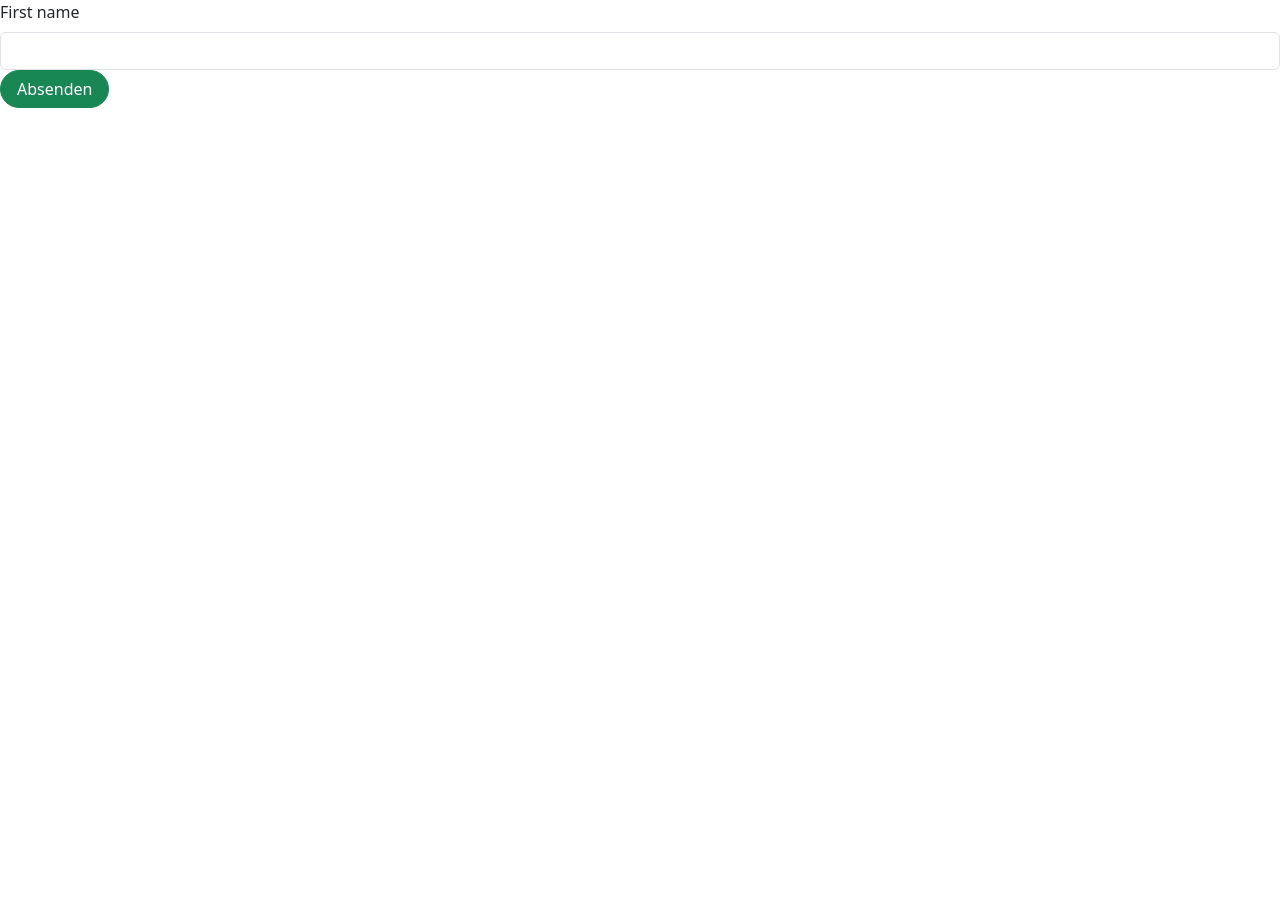
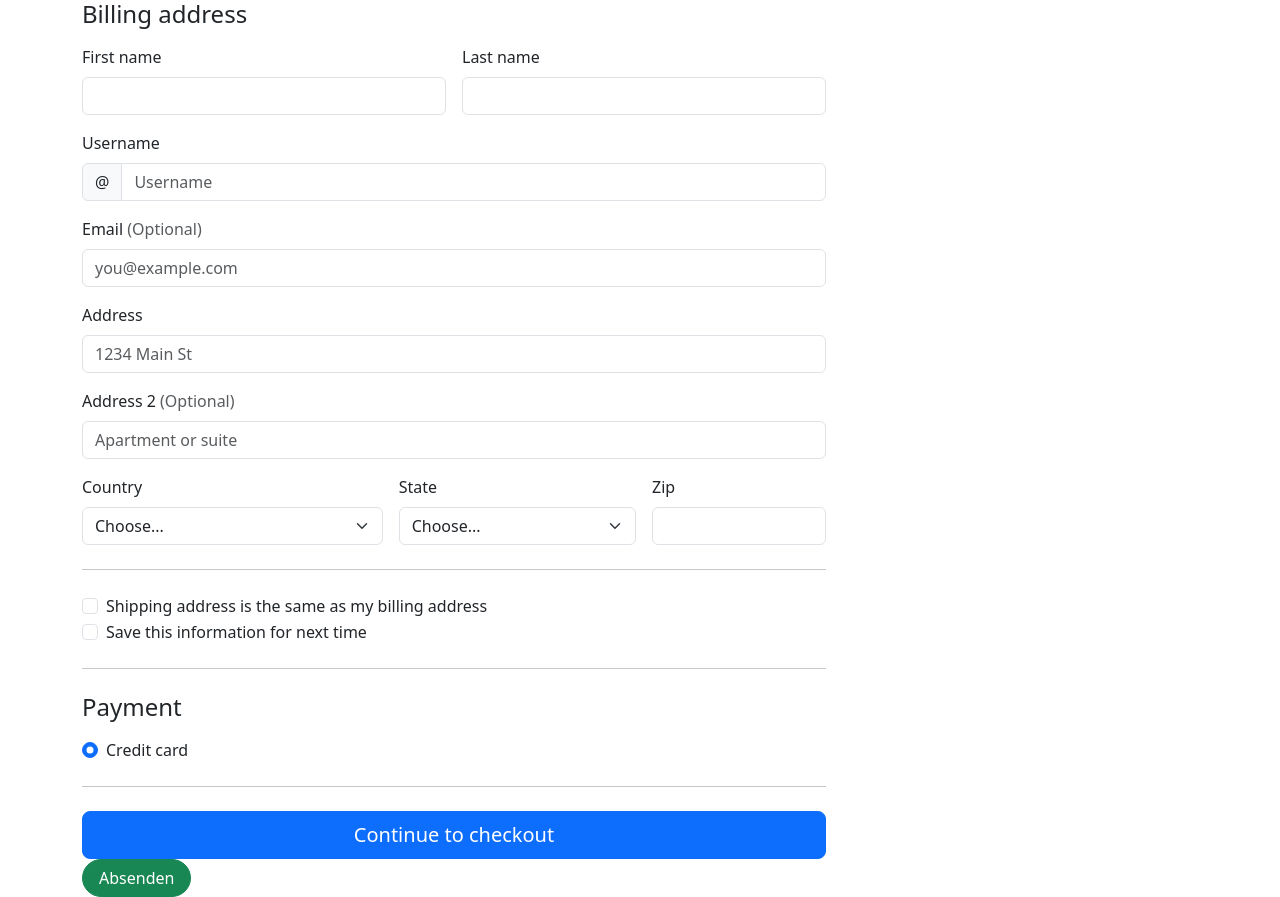
Before and after one commit to lunarpotato/website_dogcoach, a Next.js app: page / in a window 1280 px wide. Before the commit the page ends 800 px from the top, so only its background shows below. Built offline with nearby package versions, Linux system fonts and the light colour scheme.

Commit message:
added bootstrap form, needs to further edited

```diff
--- a/app/form.tsx
+++ b/app/form.tsx
@@ -12,6 +12,14 @@ export default function Page() {
       <input name="message"/> */}
 
       <>
+
+      <div className="container">
+
+      <div className="col-md-7 col-lg-8">
+  <h4 className="mb-3">Billing address</h4>
+  <form className="needs-validation" noValidate>
+    <div className="row g-3">
+      <div className="col-sm-6">
         <label htmlFor="firstName" className="form-label">
           First name
         </label>
@@ -24,12 +32,168 @@ export default function Page() {
           required
         />
         <div className="invalid-feedback">Valid first name is required.</div>
+      </div>
+      <div className="col-sm-6">
+        <label htmlFor="lastName" className="form-label">
+          Last name
+        </label>
+        <input
+          type="text"
+          className="form-control"
+          id="lastName"
+          placeholder=""
+          defaultValue=""
+          required
+        />
+        <div className="invalid-feedback">Valid last name is required.</div>
+      </div>
+      <div className="col-12">
+        <label htmlFor="username" className="form-label">
+          Username
+        </label>
+        <div className="input-group has-validation">
+          <span className="input-group-text">@</span>
+          <input
+            type="text"
+            className="form-control"
+            id="username"
+            placeholder="Username"
+            required
+          />
+          <div className="invalid-feedback">Your username is required.</div>
+        </div>
+      </div>
+      <div className="col-12">
+        <label htmlFor="email" className="form-label">
+          Email <span className="text-body-secondary">(Optional)</span>
+        </label>
+        <input
+          type="email"
+          className="form-control"
+          id="email"
+          placeholder="you@example.com"
+        />
+        <div className="invalid-feedback">
+          Please enter a valid email address for shipping updates.
+        </div>
+      </div>
+      <div className="col-12">
+        <label htmlFor="address" className="form-label">
+          Address
+        </label>
+        <input
+          type="text"
+          className="form-control"
+          id="address"
+          placeholder="1234 Main St"
+          required
+        />
+        <div className="invalid-feedback">
+          Please enter your shipping address.
+        </div>
+      </div>
+      <div className="col-12">
+        <label htmlFor="address2" className="form-label">
+          Address 2 <span className="text-body-secondary">(Optional)</span>
+        </label>
+        <input
+          type="text"
+          className="form-control"
+          id="address2"
+          placeholder="Apartment or suite"
+        />
+      </div>
+      <div className="col-md-5">
+        <label htmlFor="country" className="form-label">
+          Country
+        </label>
+        <select className="form-select" id="country" required>
+          <option value="">Choose...</option>
+          <option>United States</option>
+        </select>
+        <div className="invalid-feedback">Please select a valid country.</div>
+      </div>
+      <div className="col-md-4">
+        <label htmlFor="state" className="form-label">
+          State
+        </label>
+        <select className="form-select" id="state" required>
+          <option value="">Choose...</option>
+          <option>California</option>
+        </select>
+        <div className="invalid-feedback">Please provide a valid state.</div>
+      </div>
+      <div className="col-md-3">
+        <label htmlFor="zip" className="form-label">
+          Zip
+        </label>
+        <input
+          type="text"
+          className="form-control"
+          id="zip"
+          placeholder=""
+          required
+        />
+        <div className="invalid-feedback">Zip code required.</div>
+      </div>
+    </div>
+    <hr className="my-4" />
+    <div className="form-check">
+      <input type="checkbox" className="form-check-input" id="same-address" />
+      <label className="form-check-label" htmlFor="same-address">
+        Shipping address is the same as my billing address
+      </label>
+    </div>
+    <div className="form-check">
+      <input type="checkbox" className="form-check-input" id="save-info" />
+      <label className="form-check-label" htmlFor="save-info">
+        Save this information for next time
+      </label>
+    </div>
+    <hr className="my-4" />
+    <h4 className="mb-3">Payment</h4>
+    <div className="my-3">
+      <div className="form-check">
+        <input
+          id="credit"
+          name="paymentMethod"
+          type="radio"
+          className="form-check-input"
+          defaultChecked
+          required
+        />
+        <label className="form-check-label" htmlFor="credit">
+          Credit card
+        </label>
+
+
+
+
+
+
+        <div className="invalid-feedback">Security code required</div>
+      </div>
+    </div>
+    <hr className="my-4" />
+    <button className="w-100 btn btn-primary btn-lg" type="submit">
+      Continue to checkout
+    </button>
+  </form>
+</div>
+
+
+      <button className="btn btn-success rounded-pill px-3" type="submit">Absenden</button>
+
+      </div>
+
+
+
 </>
 
 
 
 
-      <button className="btn btn-success rounded-pill px-3" type="submit">Absenden</button>
+
 
 
     </Form>
```
Lines whose indentation alone changed are shown as unchanged.
